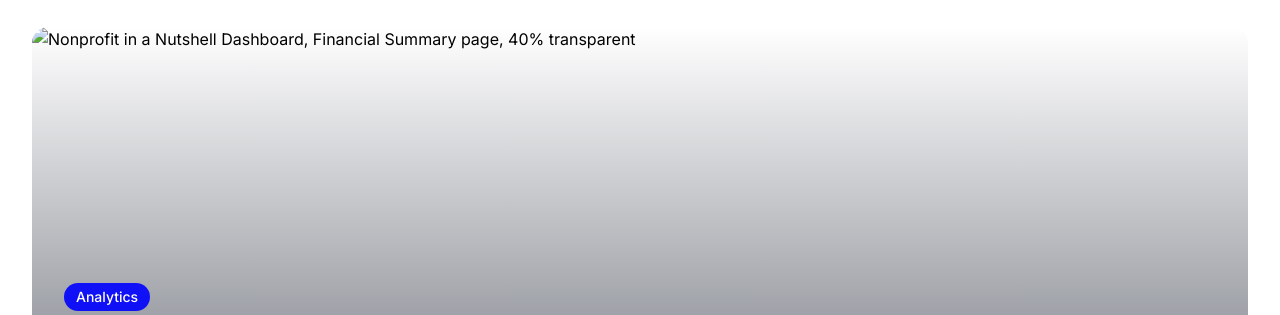
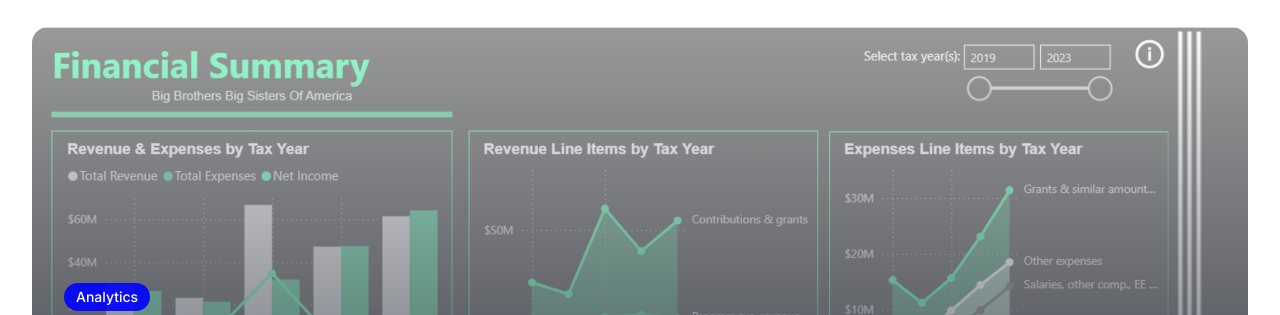
Before and after one commit to tiffanytay/powered-by-tnt_site, a plain HTML site: page project-detail-1.html in a window 1280 px wide. Shown: the part 69-384 px from the top of the page. Drawn offline with nearby package versions, Linux system fonts and the light colour scheme.

Commit message:
Update project-detail-1.html

```diff
--- a/project-detail-1.html
+++ b/project-detail-1.html
@@ -79,7 +79,7 @@ input:focus, textarea:focus {
 <section class="pt-24 pb-12 bg-white">
     <div class="container mx-auto px-4 sm:px-6 lg:px-8">
         <div class="relative h-[400px] md:h-[500px] overflow-hidden rounded-lg mb-8">
-            <img src="bbbsa-screenshot-fin.png" alt="Nonprofit in a Nutshell Dashboard, Financial Summary page, 40% transparent" class="w-full h-full object-cover object-top">
+            <img src="graphics/bbbsa-screenshot-fin.png" alt="Nonprofit in a Nutshell Dashboard, Financial Summary page, 40% transparent" class="w-full h-full object-cover object-top">
             <div class="absolute inset-0 bg-gradient-to-t from-gray-900 to-transparent opacity-70"></div>
             <div class="absolute bottom-0 left-0 p-8">
                 <span class="inline-block bg-primary bg-opacity-90 text-white px-3 py-1 text-sm font-medium rounded-full mb-4">Analytics</span>
```
